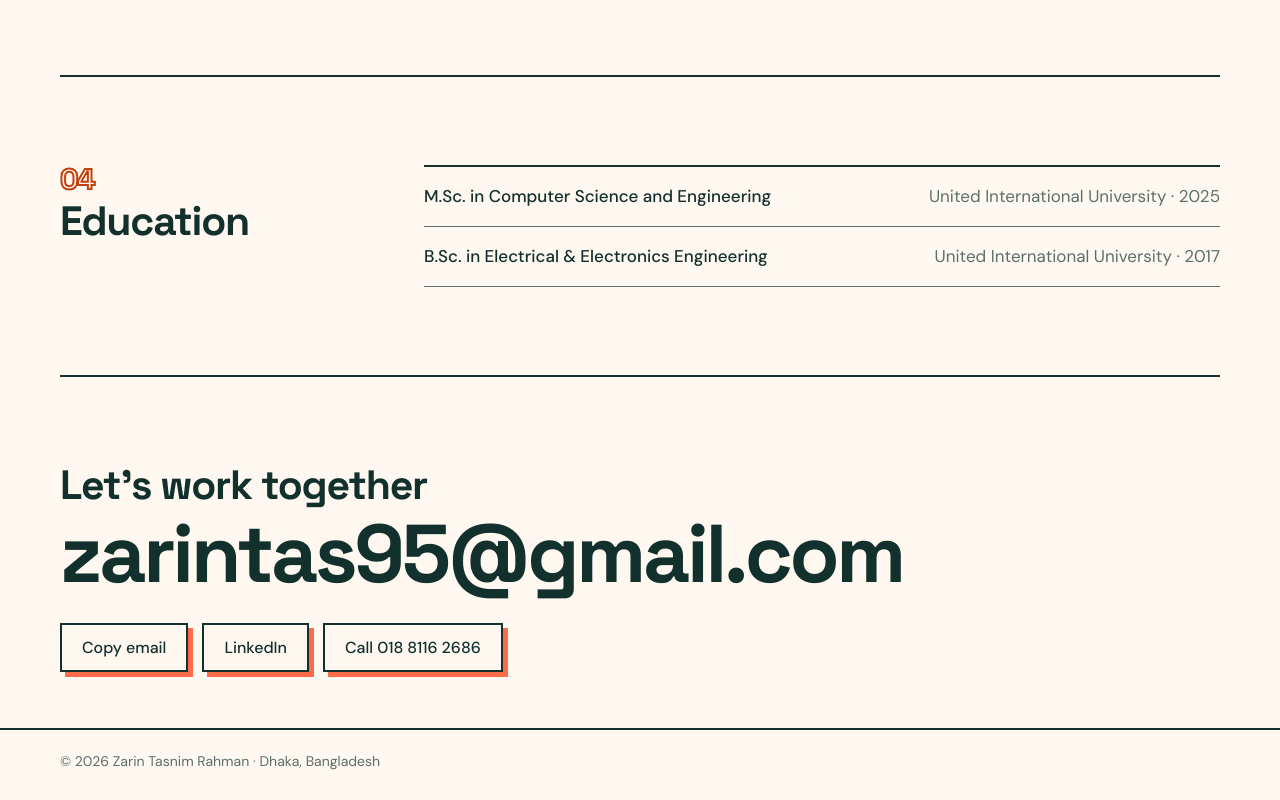
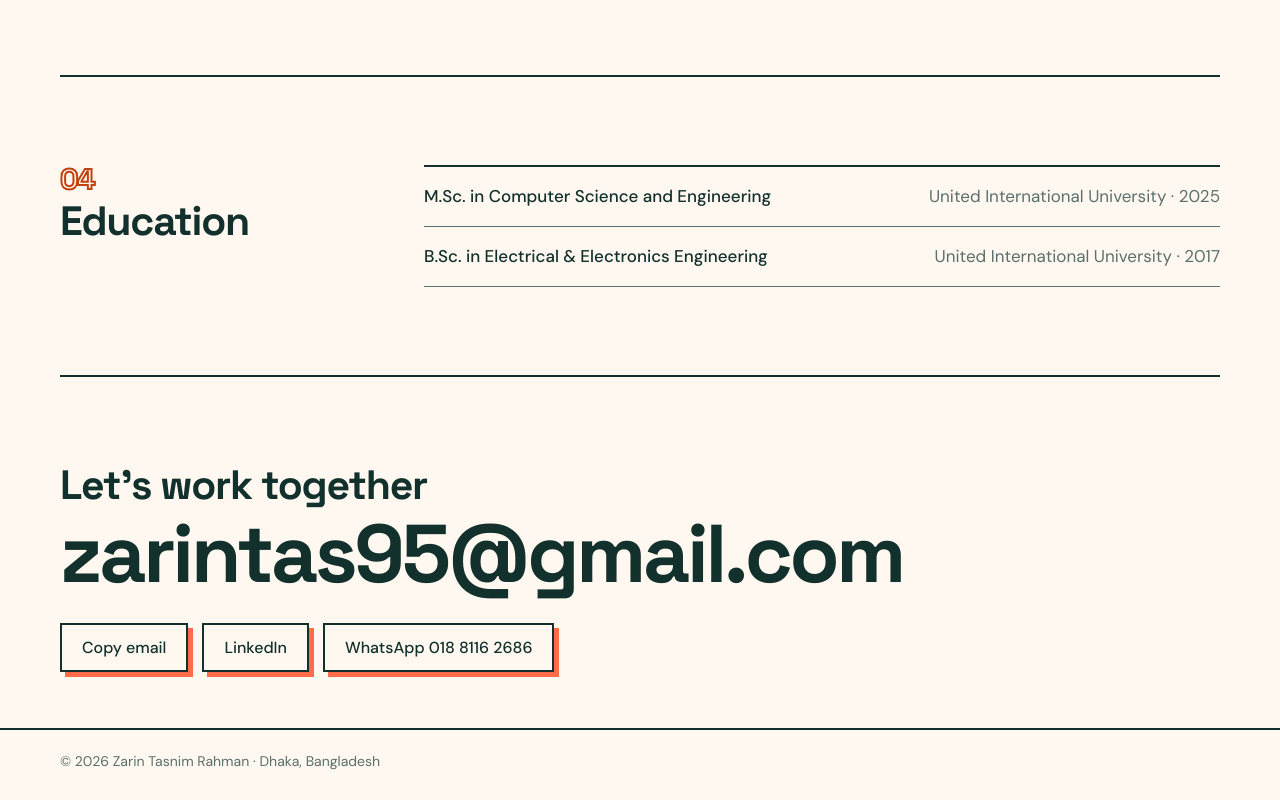
Before and after one commit to zarintas95idzit/zarintas95idzit.github.io, a plain HTML site: page index.html in a window 1280 px wide. Shown: the part 3122-3922 px from the top of the page. Drawn offline with Linux system fonts and the light colour scheme.

Commit message:
Update index.html

```diff
--- a/index.html
+++ b/index.html
@@ -185,7 +185,7 @@ section:not(.contact) h2::before{counter-increment:s;content:counter(s,decimal-l
  <a class="mail" href="mailto:zarintas95@gmail.com">zarintas95@gmail.com</a>
  <div class="links">
   <button class="btn" id="copy" type="button">Copy email</button>
-  <a class="btn" href="https://www.linkedin.com/in/zarin-tasnim-rahman/" target="_blank" rel="noopener">LinkedIn</a><a class="btn" href="tel:+8801881162686">Call 018 8116 2686</a>
+  <a class="btn" href="https://www.linkedin.com/in/zarin-tasnim-rahman/" target="_blank" rel="noopener">LinkedIn</a><a class="btn" href="https://wa.me/8801881162686" target="_blank" rel="noopener">WhatsApp 018 8116 2686</a>
  </div>
 </section>
 </div></main>
```
